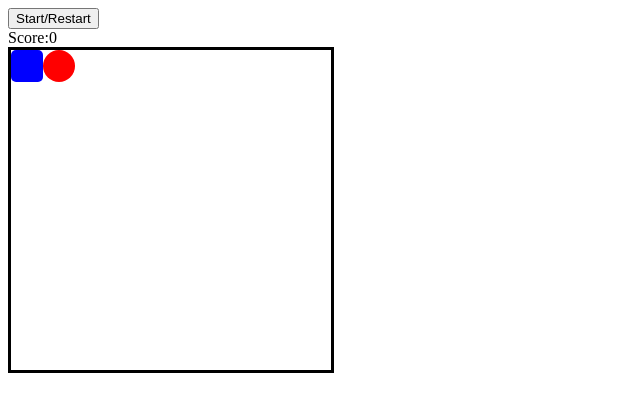
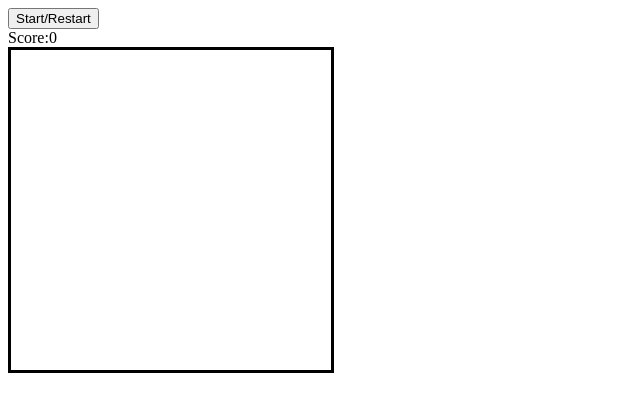
Before and after one commit to helkyar/Arcade-tennis, a plain HTML site: page Snake/index.html in a window 1280 px wide. Shown: the whole page, without its empty margins (0-640 px from the left). Drawn offline with Linux system fonts and the light colour scheme.

Commit message:
Fix reinitiating bug

```diff
--- a/Snake/app.js
+++ b/Snake/app.js
@@ -29,7 +29,7 @@ document.addEventListener('DOMContentLoaded', () => {
     direction = 1;
     scoreDisplay.innerText = score;
     intervalTime = 1000;
-    currentSnale = [2, 1, 0];
+    currentSnake = [2, 1, 0];
     index = 0;
     currentSnake.forEach((i) => squares[i].classList.add('snake'));
     interval = setInterval(moveOutcomes, intervalTime);
--- a/Snake/index.html
+++ b/Snake/index.html
@@ -12,8 +12,8 @@
     <div class="score">Score:<span>0</span></div>
 
     <div class="grid">
-      <div class="snake"></div>
-      <div class="apple"></div>
+      <div></div>
+      <div></div>
       <div></div>
       <div></div>
       <div></div>
```
